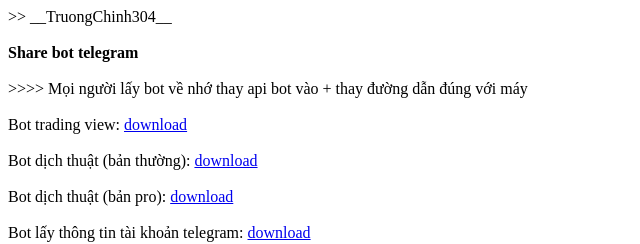
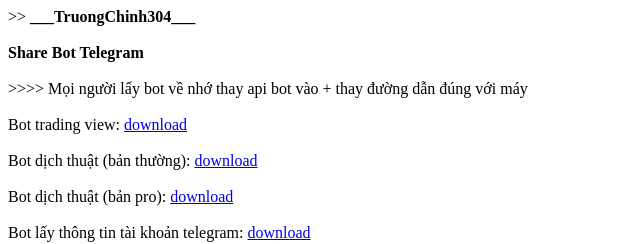
Before and after one commit to trgchinhh/linkbot, a plain HTML site: page index.html in a window 1280 px wide. Shown: the top 244 px of the page, 0-640 px from the left. Drawn offline with Linux system fonts and the light colour scheme.

Commit message:
Update index.html

```diff
--- a/index.html
+++ b/index.html
@@ -2,11 +2,11 @@
 <html lang="vi">
 <head>
     <meta charset="UTF-8">
-    >> __TruongChinh304__
+    >> <b>___TruongChinh304___</b>
 </head>
 <body>
     <br><br>
-    <b>Share bot telegram</b>
+    <b>Share Bot Telegram</b>
     <br><br>
 
     >>>> Mọi người lấy bot về nhớ thay api bot vào + thay đường dẫn đúng với máy
```
